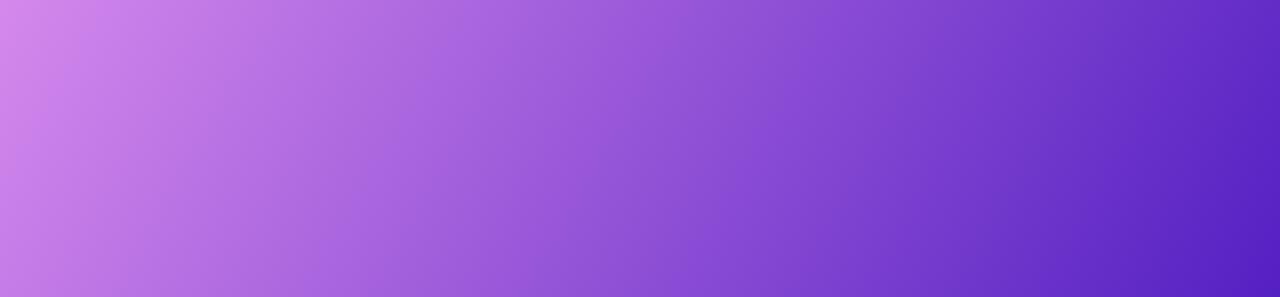
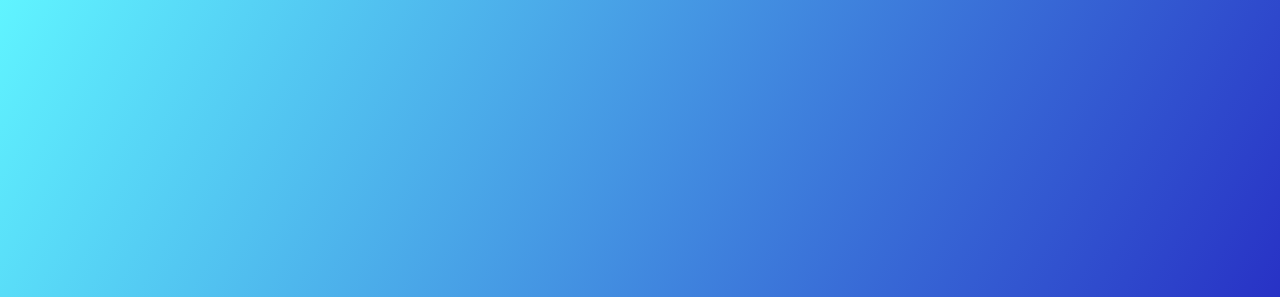
Before and after one commit to antoniotiburtino/Rel-gio-Digital, a plain HTML site: page index.html in a window 1280 px wide. Shown: the top 297 px of the page. Drawn offline with nearby package versions, Linux system fonts and the light colour scheme.

Commit message:
Atualizando Alterações em meu Projeto

```diff
--- a/assets/css/style.css
+++ b/assets/css/style.css
@@ -7,7 +7,7 @@
 }
 body {
     height: 100vh;
-    background: linear-gradient(120deg, #cd73e9d8, #3404b8f8);
+    background: linear-gradient(120deg, #43f2ffd8, #1604b8f8);
     display: flex;
     align-items: center;
     justify-content: center;
```
Also changed, not shown: 1 other file.
